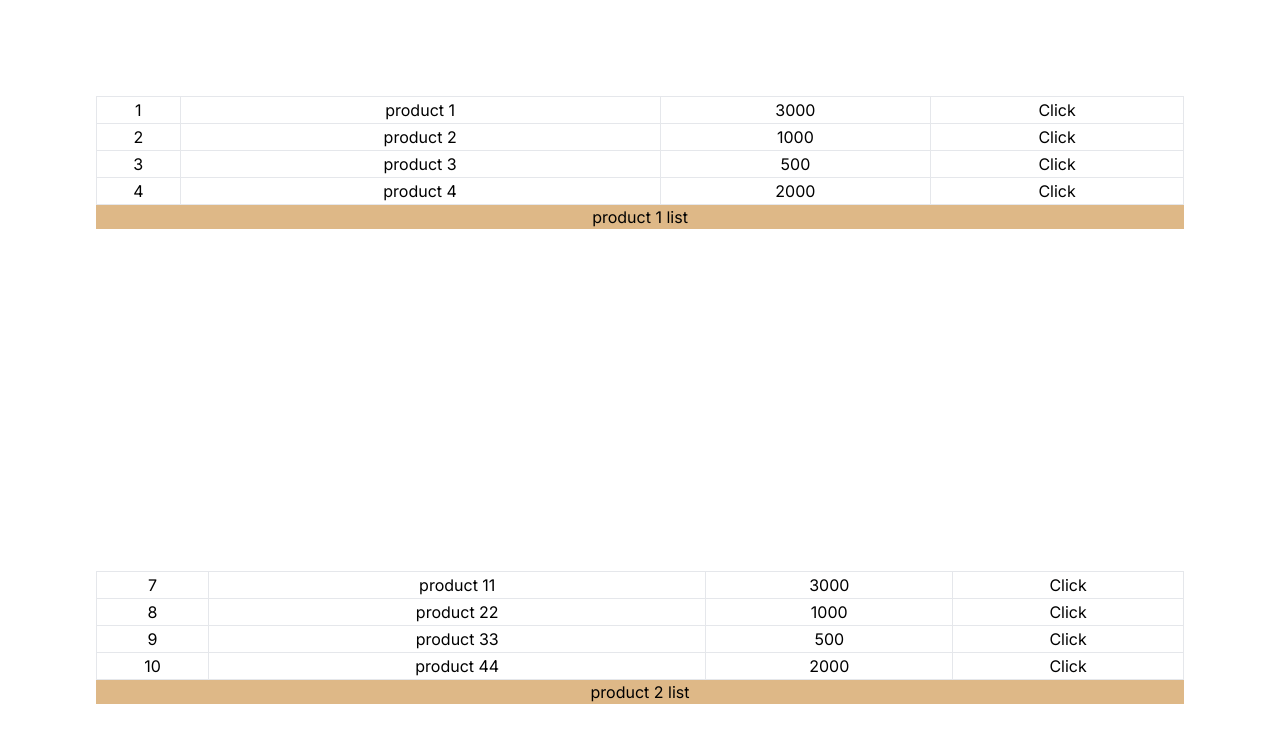
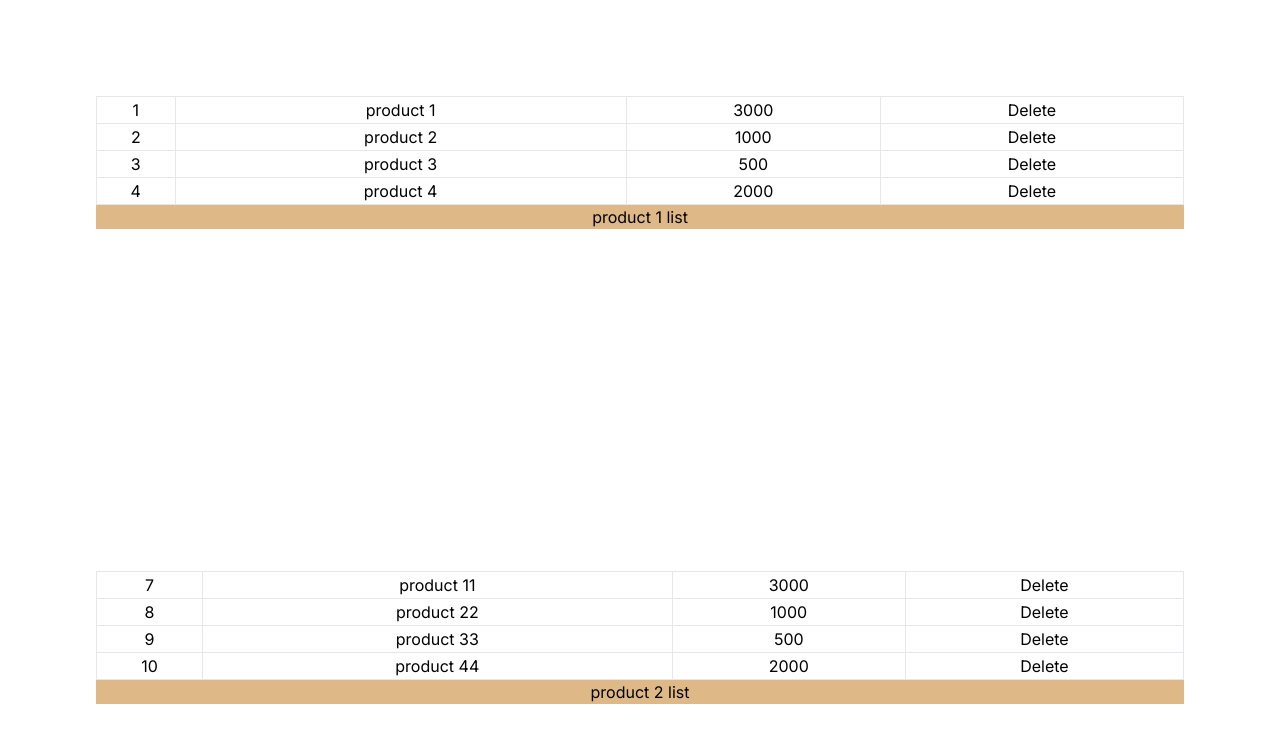
Before and after one commit to htimnak/HomeWorkNextJs, a Next.js app: page / in a window 1280 px wide. Shown: the top 742 px of the page. Built offline with nearby package versions, Linux system fonts and the light colour scheme.

Commit message:
this is simple example of state part two how to delete row whit state

```diff
--- a/src/components/MyTable.tsx
+++ b/src/components/MyTable.tsx
@@ -11,27 +11,38 @@ interface props{
     caption ?: string
 }
 export default function MyTable({myData,caption}:props){
-    const [CaptionState,setCaptionState]=useState(caption);
+    const [MyDataState,setMyDataState]=useState(myData);
 
 
-    const clickHandler = ()=>{
-        setCaptionState("updated caption");
+    const deleteHandler = (id:number)=>{
+      let result =  MyDataState.filter((item)=>{
+            if( item.ID === id){
+                return false;
+            }
+            else {
+                return  true;
+            }
+        });
+        console.log(result);
+        setMyDataState(result);
     }
 
     return (
 
         <table className={"w-full bg-white text-black text-center  "}>
-            <caption style={{backgroundColor:"BurlyWood",captionSide:"bottom"}}>{CaptionState}</caption>
+            <caption style={{backgroundColor:"BurlyWood",captionSide:"bottom"}}>{caption}</caption>
             <tbody>
 
             {
-                myData.map((item,index)=>{
+                MyDataState.map((item,index)=>{
                     return(
                         <tr>
                             <td className={"border"}>{item.ID}</td>
                             <td className={"border"}>{item.name}</td>
                             <td className={"border"}>{item.price}</td>
-                            <td className={"border"}><button onClick={clickHandler}>Click</button></td>
+                            <td className={"border"}><button onClick={()=>{
+                                deleteHandler(item.ID);
+                            }}>Delete</button></td>
                         </tr>
 
                     )
```
